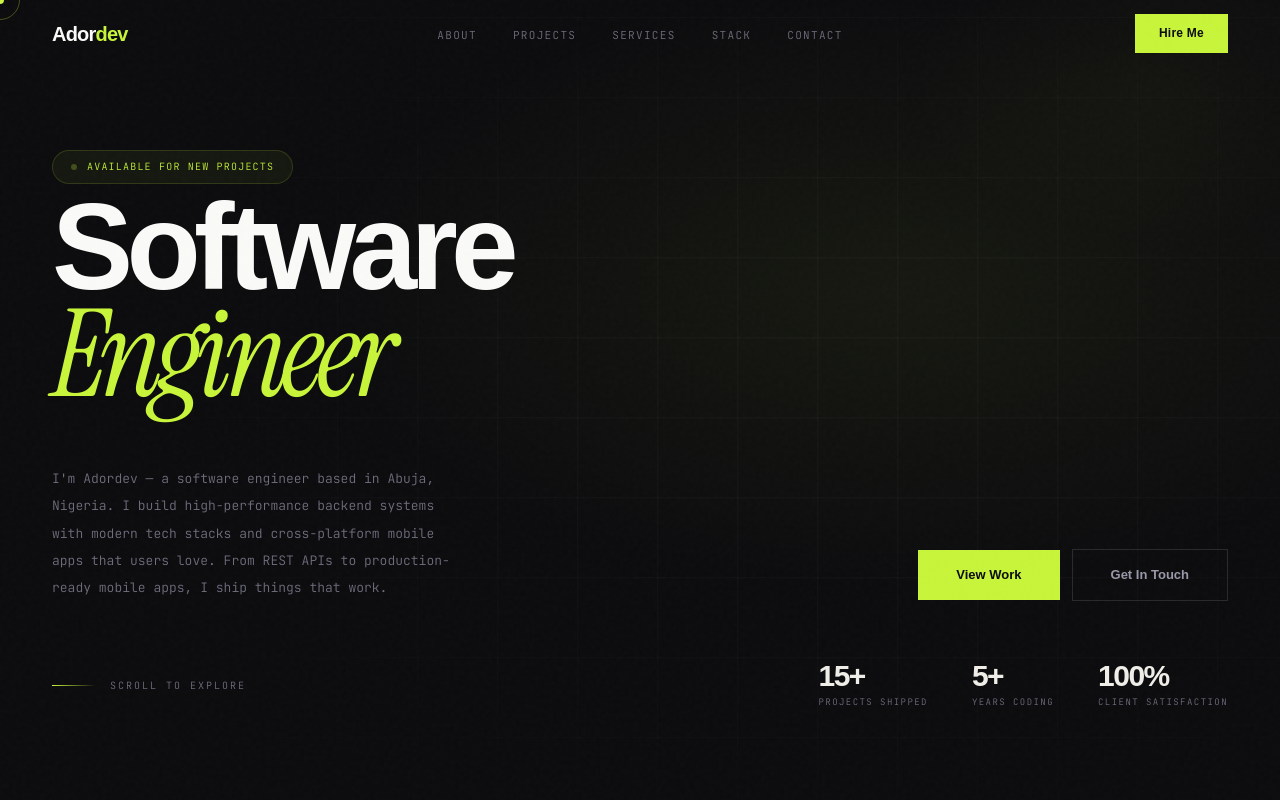
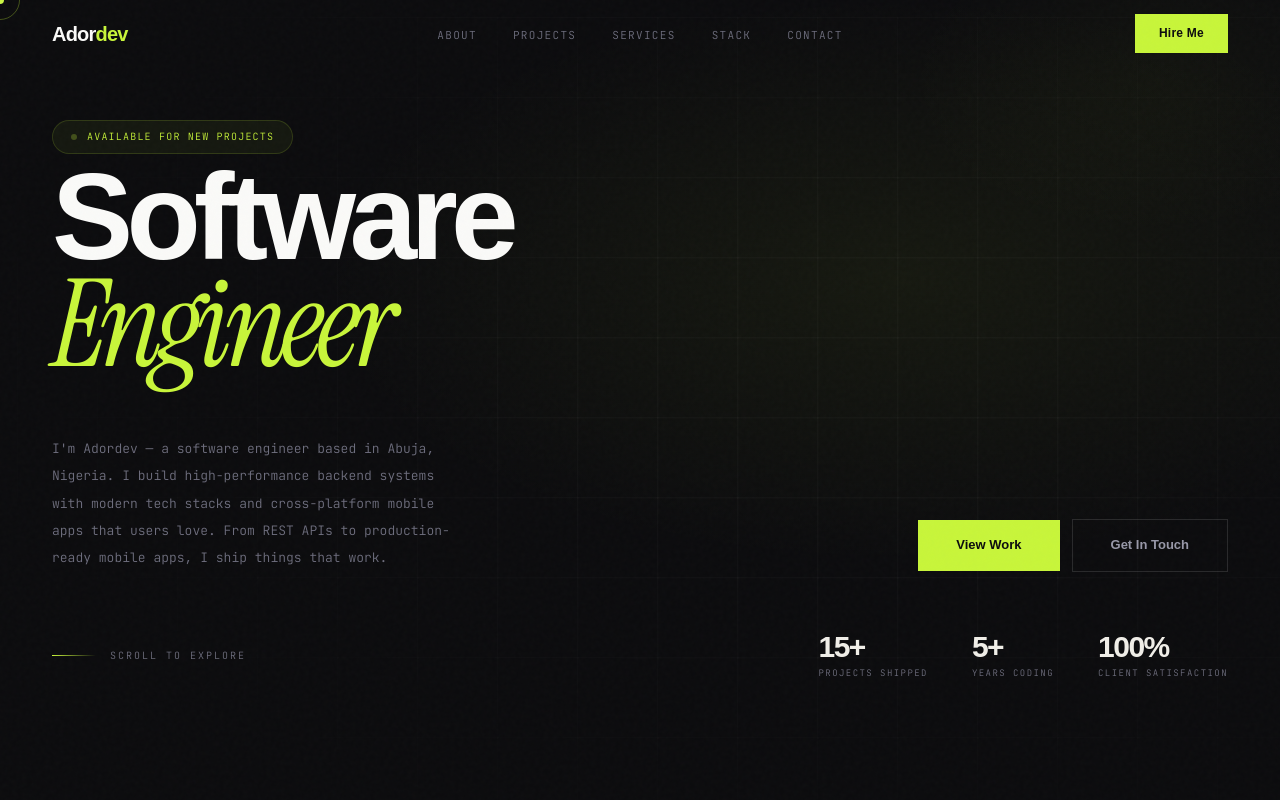
Before and after one commit to yungstarry/Adordev, a React (Vite) app: page / in a window 1280 px wide. Shown: the top 800 px of the page. Built offline with nearby package versions, Linux system fonts and the light colour scheme; a web font is replaced by a local one.

Commit message:
style: reduce margin-top for .avail-pulse animation from 150px to 120px
Adjusts the spacing to better align with the overall design after visual review.

```diff
--- a/src/index.css
+++ b/src/index.css
@@ -372,7 +372,7 @@ nav.stuck {
   border-radius: 100px;
   opacity: 0;
   animation: up 0.7s 0.2s var(--ease) forwards;
-  margin-top: 150px;
+  margin-top: 120px;
 }
 .avail-pulse {
   width: 6px;
```
